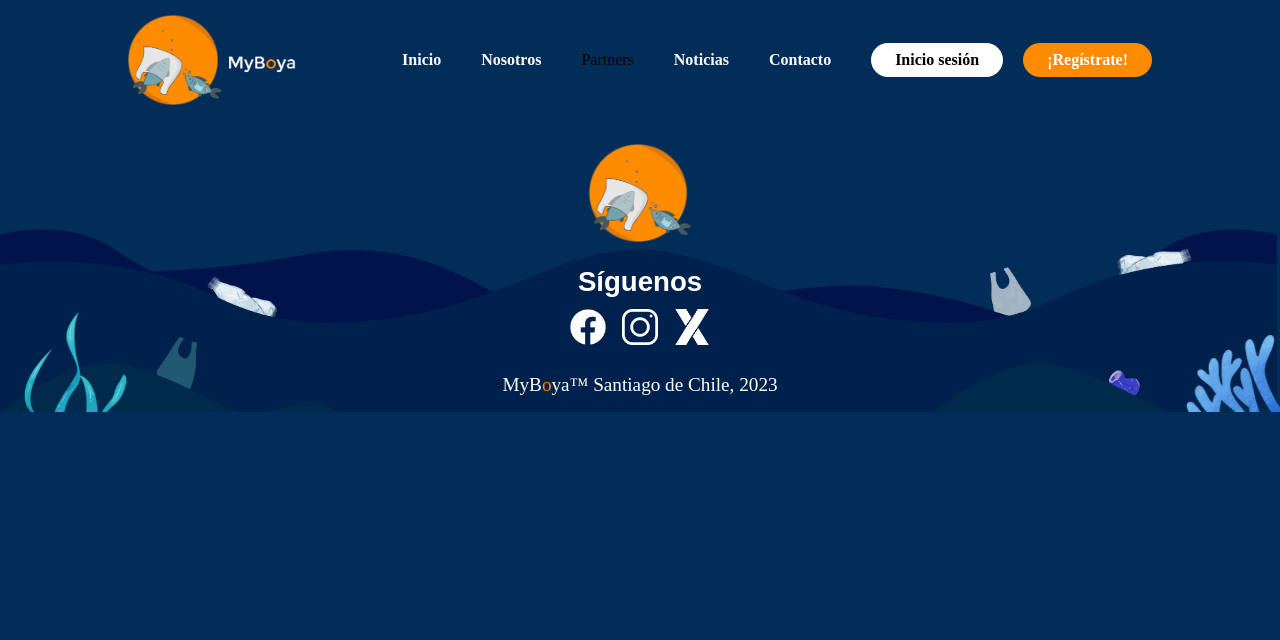
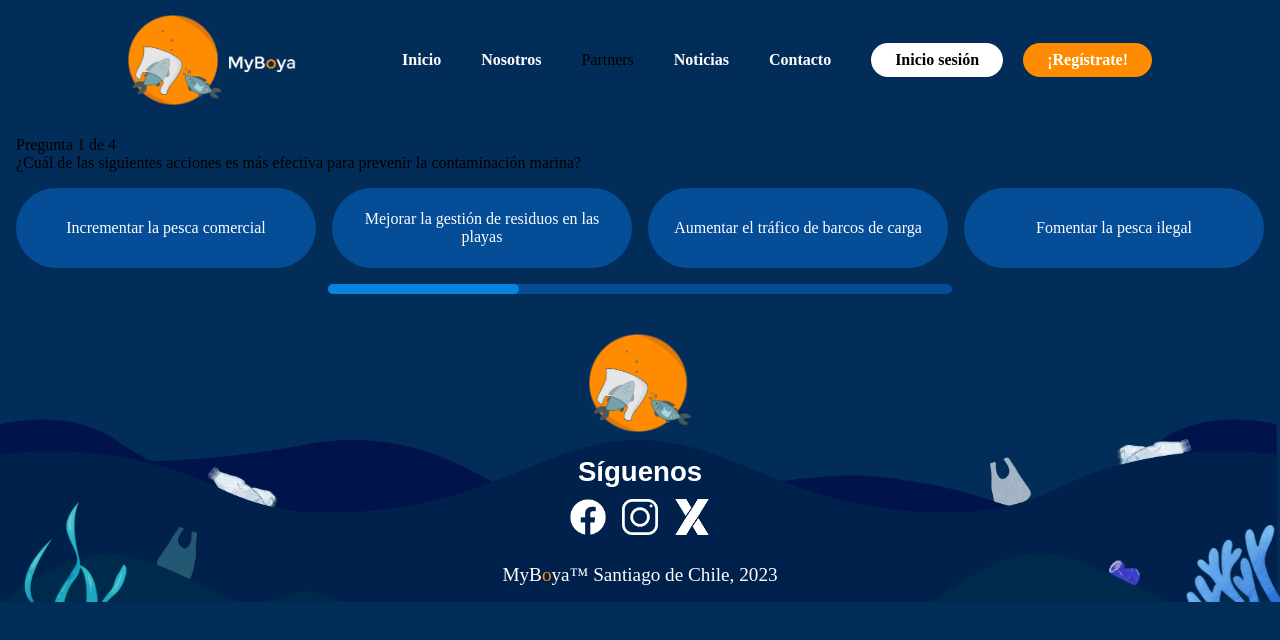
Before and after one commit to dsereycamus/Proyecto-MyBoya, a React (Vite) app in the folder myboya-project/: page /quiz in a window 1280 px wide. Shown: the top 640 px of the page. Built offline with nearby package versions, Linux system fonts and the light colour scheme; a web font is replaced by a local one.

Commit message:
feat (quiz): se agrega componente quiz

```diff
--- a/myboya-project/src/App.jsx
+++ b/myboya-project/src/App.jsx
@@ -1,4 +1,3 @@
-import React from "react";
 import { BrowserRouter, Routes, Route } from "react-router-dom";
 import "./App.css";
 import Inicio from "./components/Inicio/Inicio";
@@ -8,6 +7,7 @@
 import Sesion from "./components/Sesion/Sesion";
 import About from "./components/About/About";
 import InicioQuiz from "./components/InicioQuiz/InicioQuiz";
+import Quiz from "./components/Quiz";
 
 function App() {
   return (
@@ -15,10 +15,11 @@
       <Navbar />
       <Routes>
         <Route path="/" element={<Inicio />} />
-        <Route path="/contacto" element={<Contacto/>} />
-        <Route path="/sesion" element={<Sesion/>} />
-        <Route path="/about" element={<About/>} />
-        <Route path="/playground" element={<InicioQuiz/>} />
+        <Route path="/contacto" element={<Contacto />} />
+        <Route path="/sesion" element={<Sesion />} />
+        <Route path="/about" element={<About />} />
+        <Route path="/quiz" element={<Quiz />} />
+        <Route path="/playground" element={<InicioQuiz />} />
       </Routes>
       <Footer />
     </BrowserRouter>
--- /dev/null
+++ b/myboya-project/src/components/Quiz/index.jsx
@@ -0,0 +1,79 @@
+import preguntas from "./preguntas";
+import useQuiz from "./useQuiz";
+import "./quiz.css";
+
+function Quiz() {
+  const {
+    score,
+    timer,
+    selectedAnswer,
+    selectAnswer,
+    nextQuestion,
+    showBar,
+    currentQuestion,
+  } = useQuiz();
+
+  const isFinished = currentQuestion === preguntas.length;
+
+  if (isFinished)
+    return (
+      <section>
+        <div className="juego-terminado">
+          <span>
+            Obtuviste {score} de {preguntas.length}{" "}
+          </span>
+          <button onClick={() => window.location.reload()}>
+            Volver a jugar
+          </button>
+        </div>
+      </section>
+    );
+
+  return (
+    <section className="container">
+      <div className="preguntas">
+        <div className="numero-pregunta">
+          <span> Pregunta {currentQuestion + 1} de</span> {preguntas.length}
+        </div>
+        <div className="titulo-pregunta">
+          {preguntas[currentQuestion].titulo}
+        </div>
+      </div>
+      <div className="alternativas">
+        {preguntas[currentQuestion].opciones.map((respuesta, idx) => (
+          <button
+            style={{
+              opacity: showBar ? 1 : selectedAnswer === idx ? 1 : 0,
+            }}
+            disabled={timer === 0 || selectedAnswer || !showBar}
+            key={respuesta.textoRespuesta}
+            onClick={(e) => selectAnswer(respuesta.isCorrect, e, idx)}
+          >
+            {respuesta.textoRespuesta}
+          </button>
+        ))}
+      </div>
+      {showBar && timer !== 0 && (
+        <div className="background-timer-bar">
+          <div
+            className="timer-bar"
+            style={{ width: `${(1 - timer / 15) * 100}%` }}
+          />
+        </div>
+      )}
+      {timer === 0 && selectedAnswer === undefined && (
+        <button onClick={nextQuestion}>Continuar</button>
+      )}
+      {selectedAnswer !== undefined && (
+        <div className="resultado">
+          {preguntas[currentQuestion].opciones[selectedAnswer].isCorrect
+            ? "¡Respuesta correcta!"
+            : "Respuesta incorrecta"}
+          <button onClick={nextQuestion}>Continuar</button>
+        </div>
+      )}
+    </section>
+  );
+}
+
+export default Quiz;
--- /dev/null
+++ b/myboya-project/src/components/Quiz/preguntas.jsx
@@ -0,0 +1,40 @@
+const preguntas = [
+    {
+      titulo: "¿Cuál de las siguientes acciones es más efectiva para prevenir la contaminación marina?",
+      opciones: [
+        { textoRespuesta: "Incrementar la pesca comercial", isCorrect: false },
+        { textoRespuesta: "Mejorar la gestión de residuos en las playas", isCorrect: true },
+        { textoRespuesta: " Aumentar el tráfico de barcos de carga", isCorrect: false },
+        { textoRespuesta: "Fomentar la pesca ilegal", isCorrect: false },
+      ],
+    },
+    {
+      titulo: "¿Qué fuente terrestre de contaminación afecta significativamente a los océanos?",
+      opciones: [
+        { textoRespuesta: "Vertidos de aguas residuales no tratadas", isCorrect: true },
+        { textoRespuesta: "Agricultura sostenible", isCorrect: false },
+        { textoRespuesta: "Reciclaje adecuado de plásticos", isCorrect: false },
+        { textoRespuesta: "Turismo responsable", isCorrect: false },
+      ],
+    },
+    {
+      titulo: "¿Qué práctica ayuda a reducir la contaminación plástica en los océanos?",
+      opciones: [
+        { textoRespuesta: "Utilizar plástico de un solo uso de forma descontrolada", isCorrect: false },
+        { textoRespuesta: "Recoger basura de las playas", isCorrect: true },
+        { textoRespuesta: "Producir más plástico sin restricciones", isCorrect: false },
+        { textoRespuesta: "Abandonar residuos plásticos en áreas marinas", isCorrect: false },
+      ],
+    },
+    {
+      titulo: "¿Cuál es una consecuencia negativa de la sobrepesca en la contaminación marina?",
+      opciones: [
+        { textoRespuesta: "Mayor biodiversidad marina", isCorrect: false },
+        { textoRespuesta: "Menos contaminantes químicos en el agua", isCorrect: false },
+        { textoRespuesta: "Reducción de la temperatura del agua", isCorrect: false },
+        { textoRespuesta: "Agotamiento de poblaciones de peces", isCorrect: true },
+      ],
+    },
+  ];
+
+  export default preguntas;
--- /dev/null
+++ b/myboya-project/src/components/Quiz/quiz.css
@@ -0,0 +1,82 @@
+button {
+  border: 0;
+  background-color: #054d97;
+  color: white;
+  border-radius: 100px;
+  padding: 12px 20px;
+  transition: background-color 0.125s ease-in;
+  cursor: pointer;
+}
+
+button:disabled {
+  background-color: #80bacc;
+  cursor: not-allowed;
+}
+
+button:hover:enabled {
+  background-color: #80bacc;
+}
+
+.container {
+  display: flex;
+  gap: 1rem;
+  flex-direction: column;
+  padding: 1rem;
+}
+
+.answer-checking {
+  opacity: 1 !important;
+  background-color: #80bacc;
+}
+
+.answer-correct {
+  background-color: #ff8c00 !important;
+}
+
+.answer-incorrect {
+  background-color: #ff3333 !important;
+}
+
+.background-timer-bar {
+  align-self: center;
+  width: 100%;
+  height: 10px;
+  background-color: #054d97;
+  position: relative;
+  border-radius: 100px;
+}
+
+.timer-bar {
+  height: 100%;
+  width: 100%;
+  background-color: #0983e0;
+  position: absolute;
+  border-radius: 100px;
+  transition: width 1s linear;
+}
+
+.alternativas {
+  display: grid;
+  grid-template-columns: repeat(4, 1fr);
+  grid-auto-rows: minmax(10vh, auto);
+  gap: 1rem;
+}
+
+/* HD */
+@media (min-width: 600px) {
+  .alternativas {
+    grid-template-columns: repeat(4, 1fr);
+  }
+  .background-timer-bar {
+    width: 50%;
+  }
+}
+/* Phone */
+@media (max-width: 500px) {
+  .alternativas {
+    grid-template-columns: repeat(1, 1fr);
+  }
+  .background-timer-bar {
+    width: 80%;
+  }
+}
--- /dev/null
+++ b/myboya-project/src/components/Quiz/useQuiz.jsx
@@ -0,0 +1,48 @@
+/* eslint-disable react-hooks/exhaustive-deps */
+import { useState, useEffect } from "react";
+
+const useQuiz = () => {
+  const [currentQuestion, setCurrentQuestion] = useState(0);
+  const [selectedAnswer, setSelectedAnwser] = useState(undefined);
+  const [showBar, setShowBar] = useState(true);
+  const [score, setScore] = useState(0);
+  const [timer, setTimer] = useState(15);
+
+  const nextQuestion = () => {
+    setCurrentQuestion((x) => x + 1);
+    setTimer(15);
+    setSelectedAnwser(undefined);
+    setShowBar(true);
+  };
+
+  const selectAnswer = (isCorrect, e, idx) => {
+    if (isCorrect) setScore(score + 1);
+
+    e.target.classList.add("answer-checking");
+    setShowBar(false);
+    setTimeout(() => {
+      e.target.classList.add(isCorrect ? "answer-correct" : "answer-incorrect");
+      setSelectedAnwser(idx);
+    }, 2000);
+  };
+
+  useEffect(() => {
+    const intervalo = setInterval(() => {
+      if (timer > 0 && !selectedAnswer) setTimer((prev) => prev - 1);
+    }, 1000);
+
+    return () => clearInterval(intervalo);
+  }, [timer]);
+
+  return {
+    score,
+    showBar,
+    timer,
+    currentQuestion,
+    selectedAnswer,
+    nextQuestion,
+    selectAnswer,
+  };
+};
+
+export default useQuiz;
```
